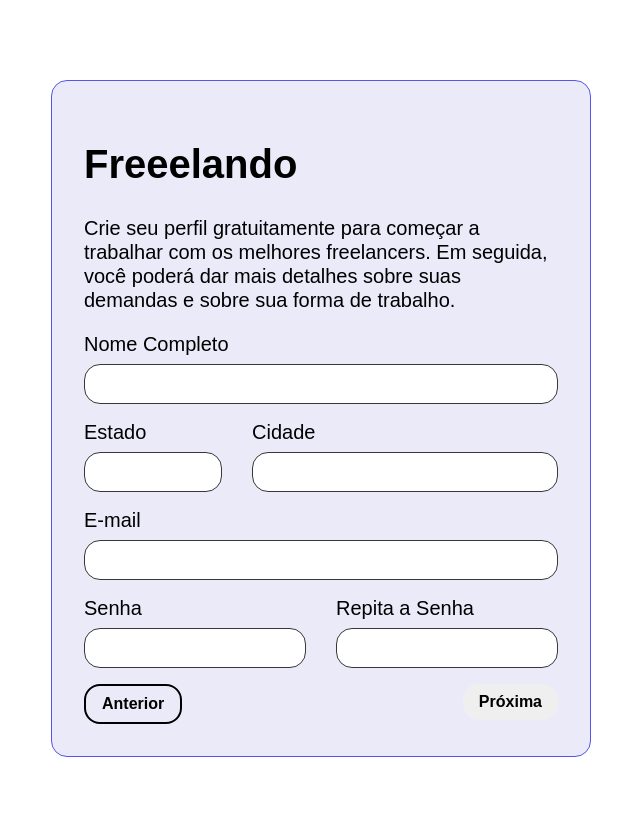
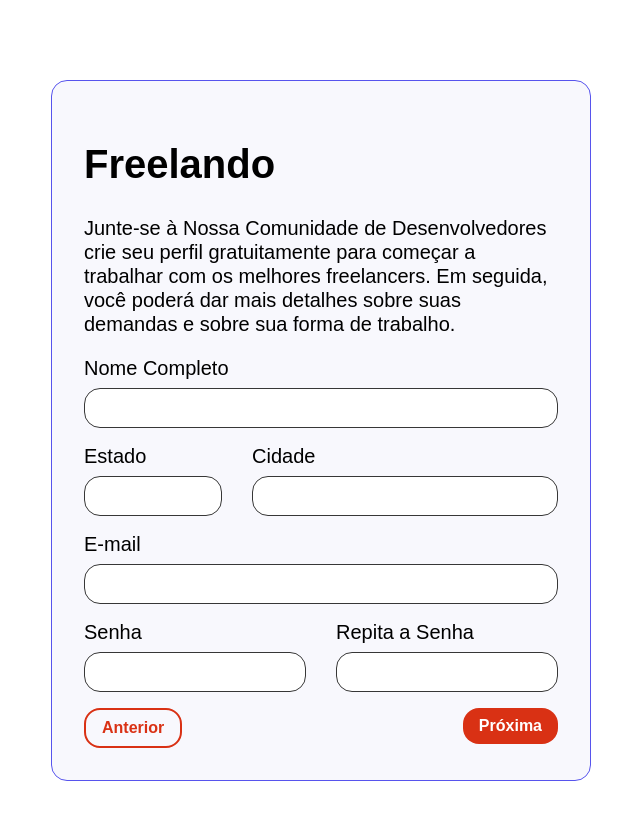
Before and after one commit to Josefjr/freelando, a React (Create React App) app: page / in a window 1280 px wide. Shown: the top 820 px of the page, without its empty margins (249-889 px from the left). Built offline with nearby package versions, Linux system fonts and the light colour scheme; the HTML template or start-up script is replaced by a standard one.

Commit message:
adequando cores no provedor de temas

```diff
--- a/src/App.js
+++ b/src/App.js
@@ -16,10 +16,10 @@ function App() {
           <Col lg={6} md={8} sm={12}>
             <Card>
               <Tipografia variante="h1" componente="h1">
-                Freeelando
+                Freelando
               </Tipografia>
               <Tipografia variante="body" componente="body">
-                Crie seu perfil gratuitamente para começar a trabalhar com os melhores freelancers.
+                Junte-se à Nossa Comunidade de Desenvolvedores crie seu perfil gratuitamente para começar a trabalhar com os melhores freelancers.
                 Em seguida, você poderá dar mais detalhes sobre suas demandas e sobre sua forma de trabalho.
               </Tipografia>
               <Row>
--- a/src/componentes/CampoTexto/CampoTexto.jsx
+++ b/src/componentes/CampoTexto/CampoTexto.jsx
@@ -13,7 +13,6 @@ const InputEstilizado = styled.input`
     width: 100%;
     box-sizing: border-box;
     margin-top: ${props => props.theme.espacamentos.xs};
-    margin-bottom: ${props => props.theme.espacamentos.s};
     margin-bottom: ${props => props.theme.espacamentos.s};
     background: ${props => props.theme.cores.branco};
     border: 1px solid;
--- a/src/componentes/ProvedorTema/ProvedorTema.jsx
+++ b/src/componentes/ProvedorTema/ProvedorTema.jsx
@@ -2,18 +2,18 @@ import { ThemeProvider } from "@emotion/react";
 
 const tema = {
     cores: {
-        branco: '',
+        branco: '#FFF',
         atencao: '',
-        focus: '',
+        focus: '#B009FF',
 
         primarias: {
             a: '#5754ED',
-            b: '',
+            b: '#D93114',
             c: '',
         },
 
         secundarias: {
-            a: '#EBEAF9',
+            a: '#F8F8FD',
             b: '',
             c: '',
         },
@@ -27,7 +27,7 @@ const tema = {
 
         dark: {
             a: '',
-            b: '',
+            b: '#B61B00',
         },
     },
     espacamentos: {
```
